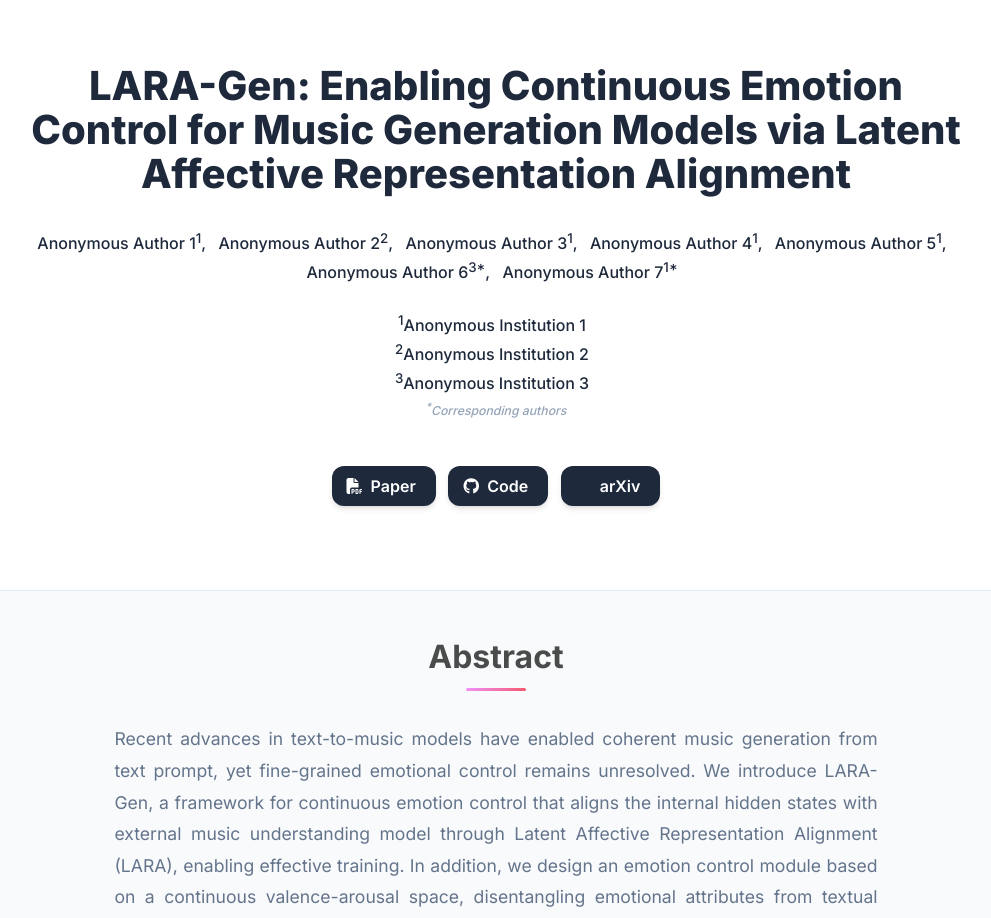
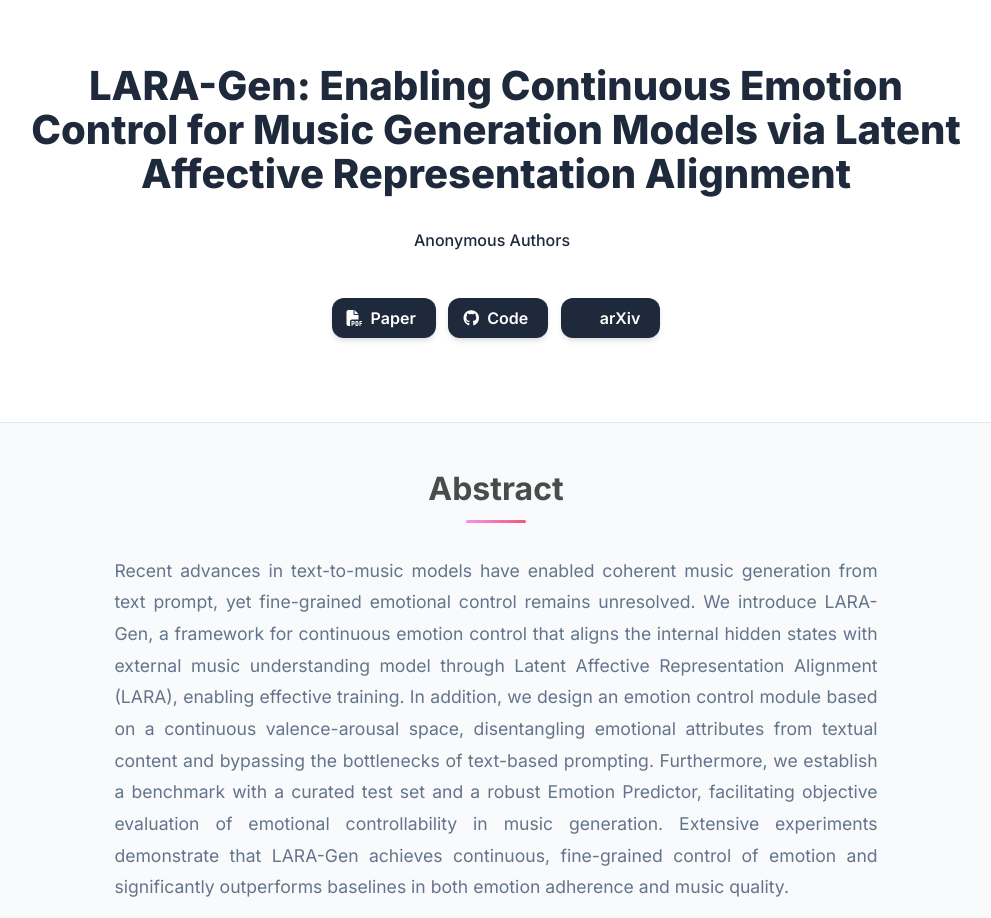
Before and after one commit to Anonymous2232330/laragen-web, a plain HTML site: page index.html in a window 1280 px wide. Shown: the top 918 px of the page, without its empty margins (144-1135 px from the left). Drawn offline with nearby package versions, Linux system fonts and the light colour scheme; some icons are missing.

Commit message:
Update index.html

```diff
--- a/index.html
+++ b/index.html
@@ -190,37 +190,8 @@
           <div class="column has-text-centered">
             <h1 class="title is-2 publication-title">LARA-Gen: Enabling Continuous Emotion Control for Music Generation Models via Latent Affective Representation Alignment</h1>
 <div class="is-size-6 publication-authors">
-  <span class="author-block">
-    Anonymous Author 1<sup>1</sup>,
-  </span>
-  <span class="author-block">
-    Anonymous Author 2<sup>2</sup>,
-  </span>
-  <span class="author-block">
-    Anonymous Author 3<sup>1</sup>,
-  </span>
-  <span class="author-block">
-    Anonymous Author 4<sup>1</sup>,
-  </span>
-  <span class="author-block">
-    Anonymous Author 5<sup>1</sup>,
-  </span>
-  <span class="author-block">
-    Anonymous Author 6<sup>3*</sup>,
-  </span>
-  <span class="author-block">
-    Anonymous Author 7<sup>1*</sup>
-  </span>
+  <span class="author-block">Anonymous Authors</span>
 </div>
-
-            <div class="is-size-6 publication-authors">
-              <span class="author-block">
-                <sup>1</sup>Anonymous Institution 1<br>
-                <sup>2</sup>Anonymous Institution 2<br>
-                <sup>3</sup>Anonymous Institution 3
-              </span>
-              <span class="eql-cntrb"><small><br><sup>*</sup>Corresponding authors</small></span>
-            </div>
 
                   <div class="column has-text-centered">
                     <div class="publication-links">
```
